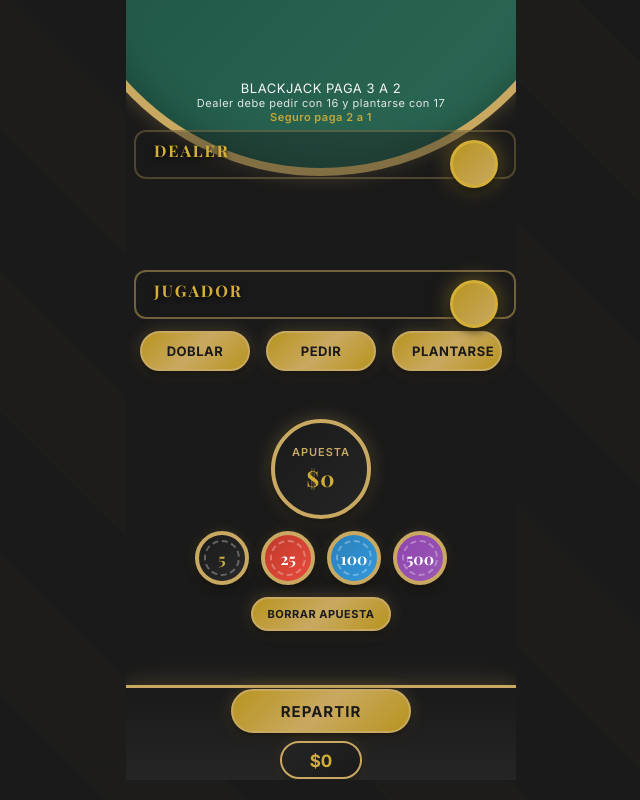
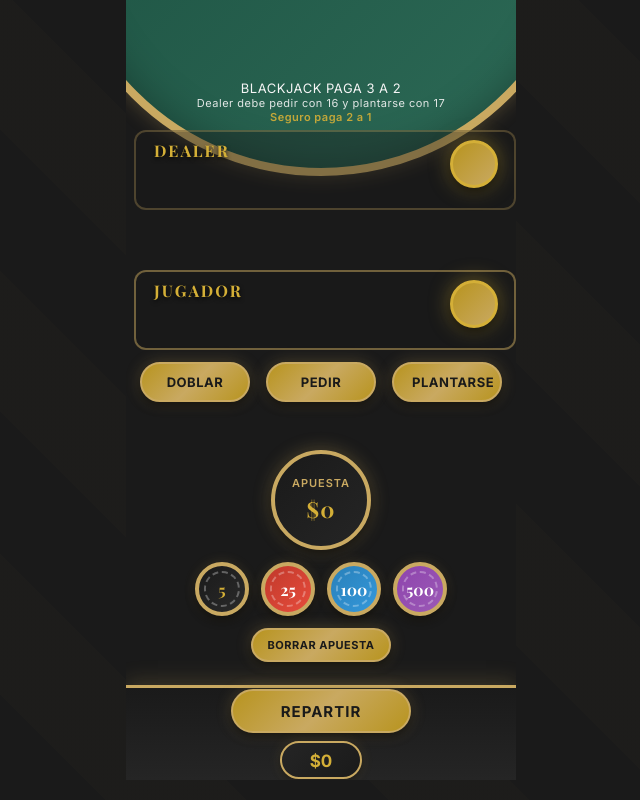
Before and after one commit to JFPO082000/blackjack-web, a plain HTML site: page static/index.html in a window 1280 px wide. Shown: the whole page, without its empty margins (319-959 px from the left). Drawn offline with nearby package versions, Linux system fonts and the light colour scheme; no server answers.

Commit message:
fix: Add min-height to hand containers to fix alignment when empty

```diff
--- a/static/style.css
+++ b/static/style.css
@@ -114,6 +114,7 @@ body::before {
   border-radius: 12px;
   padding: 8px 10px;
   border: 2px solid rgba(201, 169, 97, 0.3);
+  min-height: 80px;
 }
 
 .player-hand {
@@ -123,6 +124,7 @@ body::before {
   border-radius: 12px;
   padding: 8px 10px;
   border: 2px solid rgba(201, 169, 97, 0.5);
+  min-height: 80px;
 }
 
 .hand-label {
```
